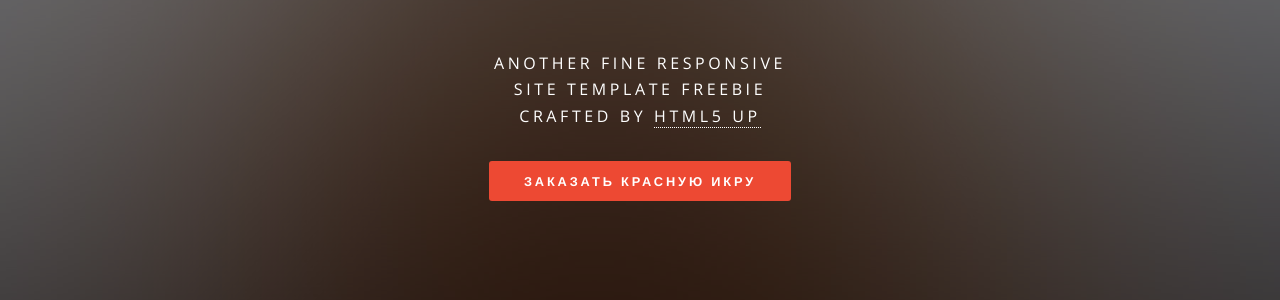
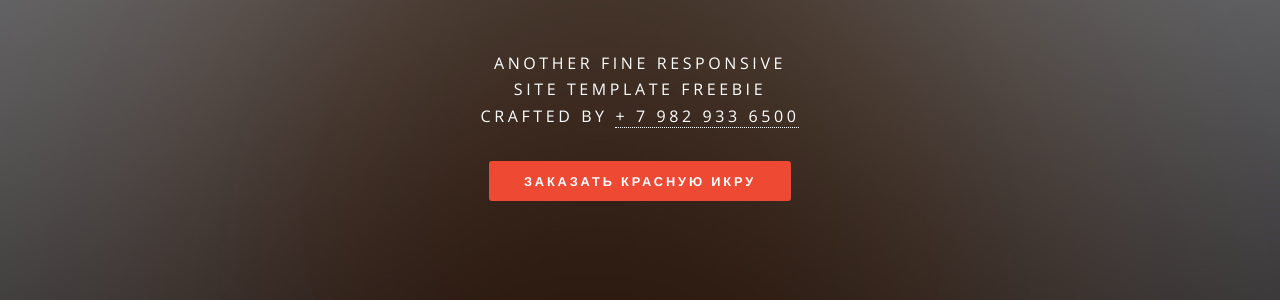
Before and after one commit to mdraft/mdraft.gihub.io, a Jekyll site: the page built from index.html, in a window 1280 px wide and 900 px high. Shown: the part 369-669 px from the top of the window. Built offline with Jekyll 4.4.1, drawn with Linux system fonts in a browser that asks for light colours.

Commit message:
телефон

```diff
--- a/_config.yml
+++ b/_config.yml
@@ -6,7 +6,7 @@ title: ИКРОМОБИЛЬ72
 description: |
   Another fine responsive
   site template freebie
-  crafted by [HTML5 UP](http://html5up.net)
+  crafted by [+ 7 982 933 6500](tel://+79829336500])
 owner: Your Name # or company name
 first_published: 2018 # if migrating another site, the year of your first publish
 email: your-email@domain.com
```
